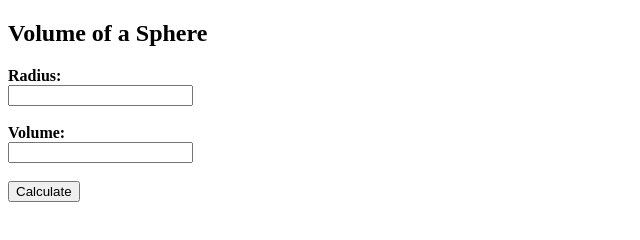
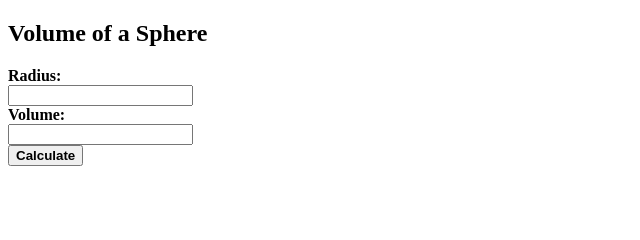
Before and after one commit to acciojob/sphere-vol-vinay8007, a website: page main.html in a window 1280 px wide. Shown: the whole page, without its empty margins (0-640 px from the left). Drawn offline with Linux system fonts and the light colour scheme.

Commit message:
created a submission

```diff
--- a/main.html
+++ b/main.html
@@ -7,12 +7,12 @@
   <h2>Volume of a Sphere</h2>
   <form onsubmit="return volume_sphere(event);">
     <label for="radius"><b>Radius:</b></label><br>
-    <input type="text" id="radius" name="radius"><br><br>
+    <input type="text" id="radius" name="radius"><br>
 
     <label for="volume"><b>Volume:</b></label><br>
-    <input type="text" id="volume" name="volume" readonly><br><br>
+    <input type="text" id="volume" name="volume" readonly><br>
 
-    <input type="submit" value="Calculate">
+    <input type="submit" value="Calculate" style= "font-weight: bold">
   </form>
 
   <script src="script.js"></script>
--- a/script.js
+++ b/script.js
@@ -1,5 +1,5 @@
  function volume_sphere(event) {
-      event.preventDefault(); // ✅ prevents page reload
+      event.preventDefault();
 
       let radius = parseFloat(document.getElementById("radius").value);
 
```
